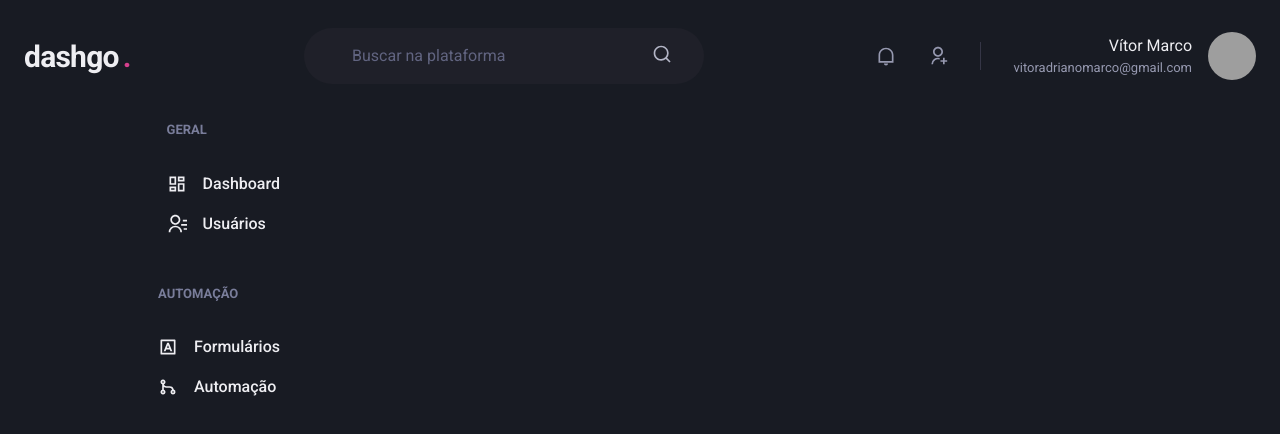
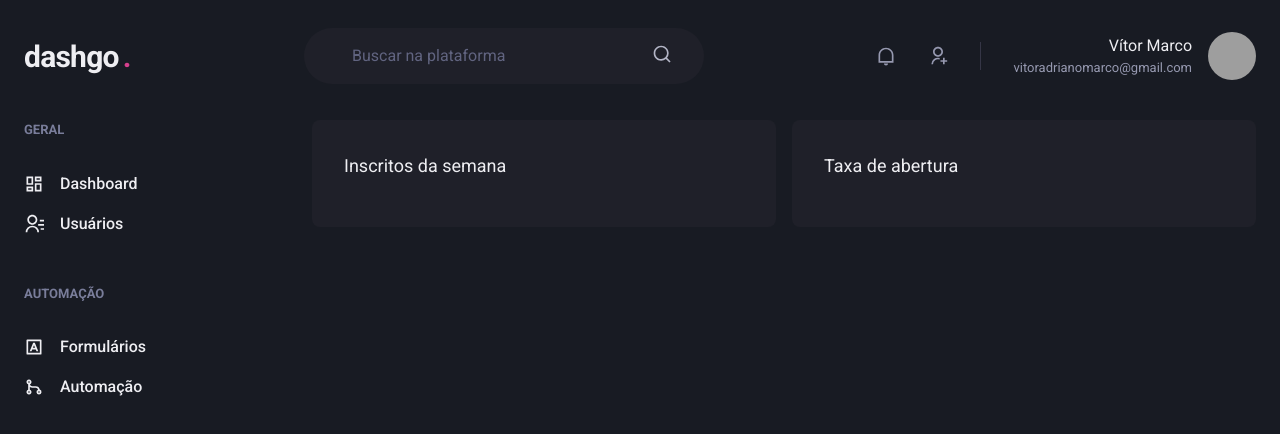
Before and after one commit to vitormarco/dashgo, a Next.js app: page /dashboard in a window 1280 px wide. Shown: the top 434 px of the page. Built offline with nearby package versions, Linux system fonts and the light colour scheme; grey boxes are pictures that could not be loaded.

Commit message:
Create basic structure in dash and fix position of sidebar

```diff
--- a/src/components/Header/index.tsx
+++ b/src/components/Header/index.tsx
@@ -1,5 +1,9 @@
 import { Flex, Input, Text, Icon, HStack, Box, Avatar } from '@chakra-ui/react';
-import { RiNotificationLine, RiSearchLine, RiUserAddLine } from 'react-icons/ri'
+import {
+  RiNotificationLine,
+  RiSearchLine,
+  RiUserAddLine,
+} from 'react-icons/ri';
 
 export const Header = () => {
   return (
@@ -7,14 +11,17 @@ export const Header = () => {
       as="header"
       w="100%"
       h="20"
-      maxWidth={1400}
+      maxWidth={1480}
+      mx="auto"
       mt={4}
       px={6}
       align="center"
     >
       <Text fontSize="3xl" fontWeight="bold" letterSpacing="tight" w="64">
         dashgo
-        <Text as="span" ml={1} color="pink.500">.</Text>
+        <Text as="span" ml={1} color="pink.500">
+          .
+        </Text>
       </Text>
 
       <Flex
@@ -35,16 +42,13 @@ export const Header = () => {
           variant="unstyled"
           px={4}
           mr={4}
-          placeholder='Buscar na plataforma'
+          placeholder="Buscar na plataforma"
         />
 
         <Icon as={RiSearchLine} fontSize={20} />
       </Flex>
 
-      <Flex
-        align="center"
-        ml="auto"
-      >
+      <Flex align="center" ml="auto">
         <HStack
           spacing={8}
           mx={8}
@@ -66,7 +70,11 @@ export const Header = () => {
             </Text>
           </Box>
 
-          <Avatar size="md" name='Vítor Marco' src='https://github.com/vitormarco.png' />
+          <Avatar
+            size="md"
+            name="Vítor Marco"
+            src="https://github.com/vitormarco.png"
+          />
         </Flex>
       </Flex>
     </Flex>
--- a/src/components/Sidebar/index.tsx
+++ b/src/components/Sidebar/index.tsx
@@ -9,7 +9,7 @@ import {
 export const Sidebar = () => {
   return (
     <Box as="aside" w={64} mr={8}>
-      <Stack spacing={12} align="flex-end">
+      <Stack spacing={12} align="flex-start">
         <Box>
           <Text fontWeight="bold" color="gray.400" fontSize="small">
             GERAL
--- a/src/pages/dashboard.tsx
+++ b/src/pages/dashboard.tsx
@@ -1,4 +1,4 @@
-import { Flex } from '@chakra-ui/react';
+import { Box, Flex, SimpleGrid, Text } from '@chakra-ui/react';
 import { Header } from '../components/Header';
 import { Sidebar } from '../components/Sidebar';
 
@@ -9,6 +9,24 @@ const Dashboard = () => {
 
       <Flex w="100%" my={6} maxWidth={1480} mx="auto" px={6}>
         <Sidebar />
+
+        <SimpleGrid
+          flex={1}
+          gap={4}
+          minChildWidth="320px"
+          alignItems="flex-start"
+        >
+          <Box p={8} bg="gray.800" borderRadius={8}>
+            <Text fontSize="lg" mb={4}>
+              Inscritos da semana
+            </Text>
+          </Box>
+          <Box p={8} bg="gray.800" borderRadius={8}>
+            <Text fontSize="lg" mb={4}>
+              Taxa de abertura
+            </Text>
+          </Box>
+        </SimpleGrid>
       </Flex>
     </Flex>
   );
```
